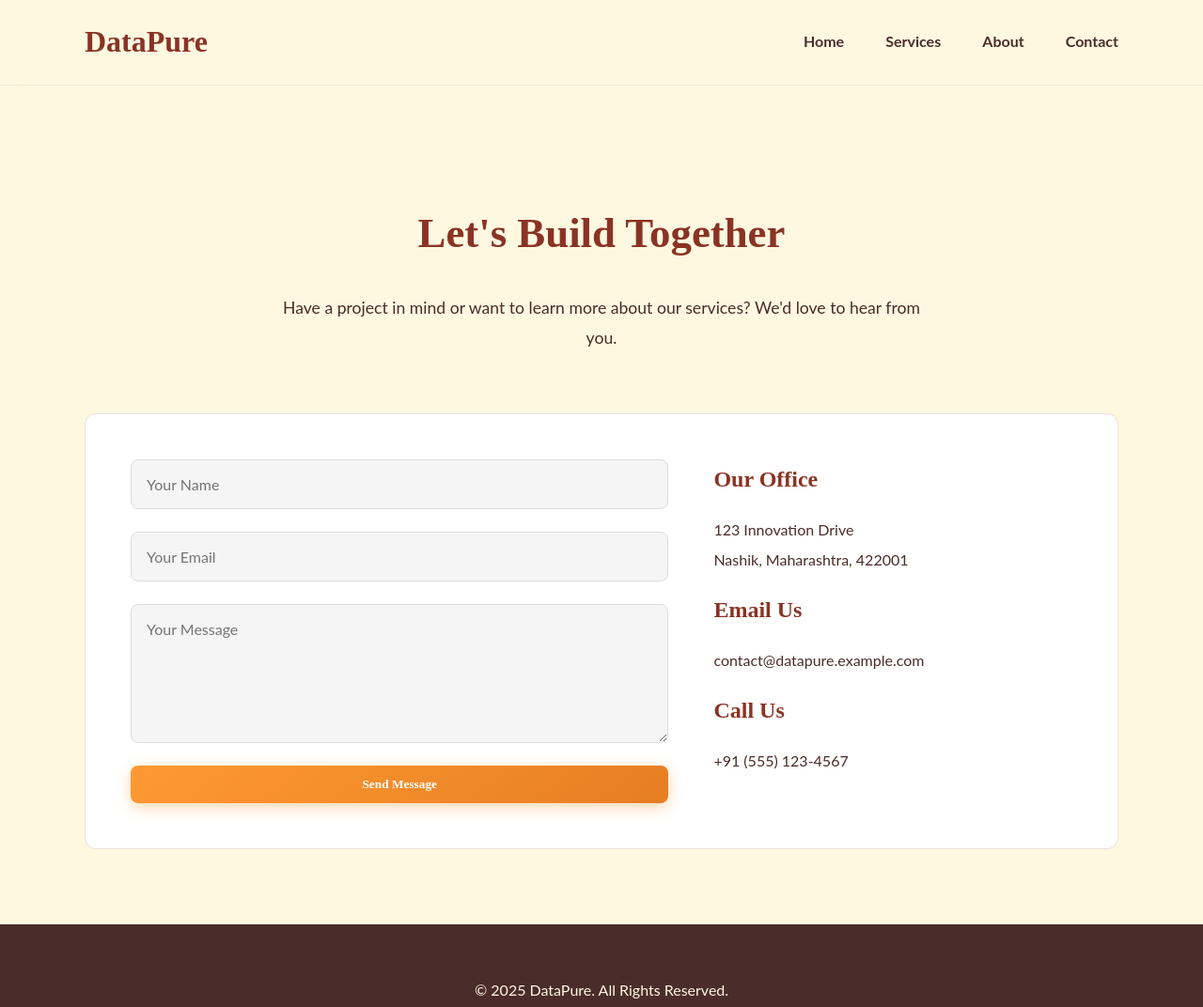
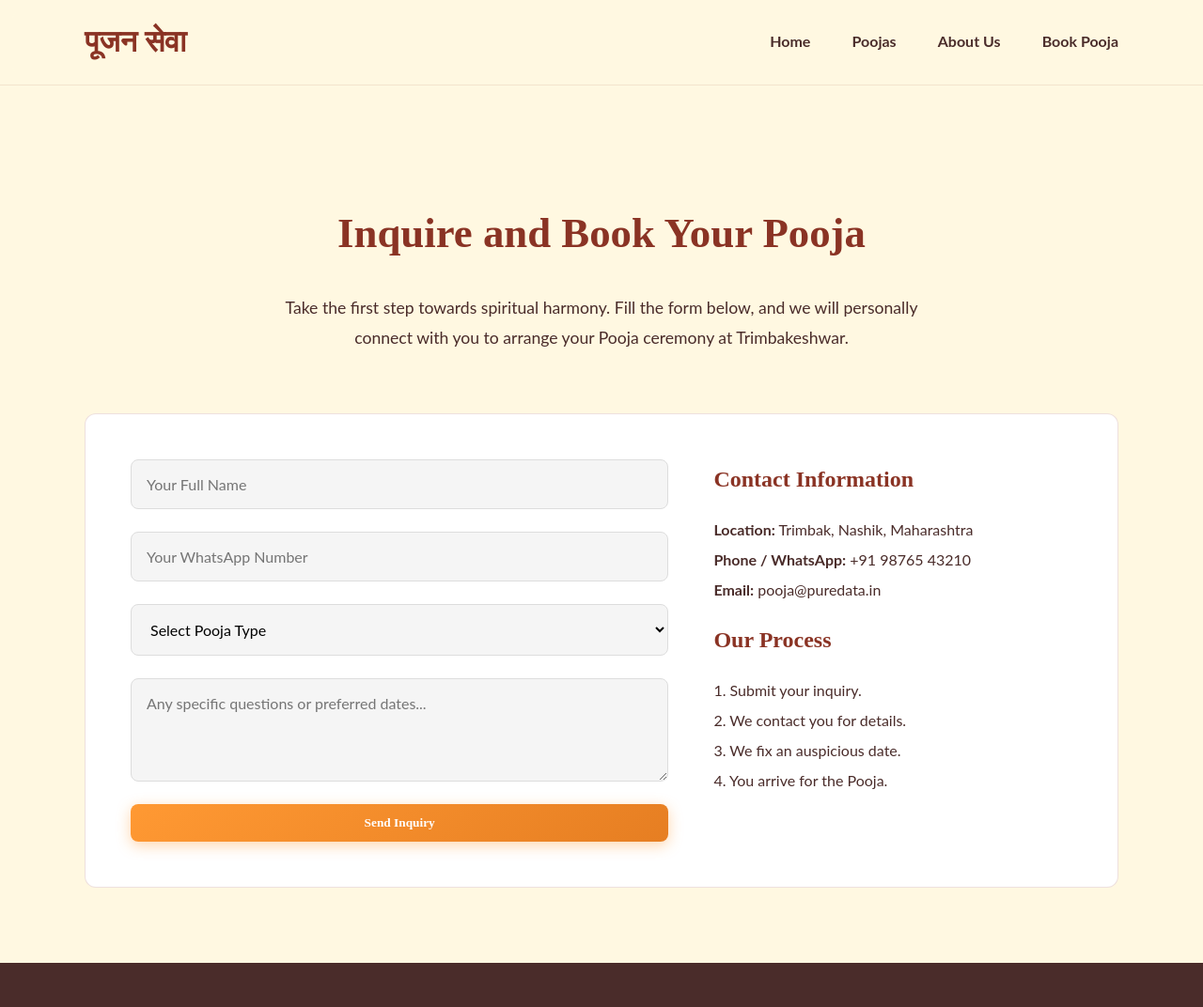
Before and after one commit to pureavidata/datapure2, a plain HTML site: page docs/contact.html in a window 1280 px wide. Shown: the top 1072 px of the page at 94% size. Drawn offline with Linux system fonts and the light colour scheme.

Commit message:
Update contact.html

```diff
--- a/docs/contact.html
+++ b/docs/contact.html
@@ -3,44 +3,56 @@
 <head>
     <meta charset="UTF-8">
     <meta name="viewport" content="width=device-width, initial-scale=1.0">
-    <title>Contact Us | DataPure</title>
+    <title>Book a Pooja | Trimbakeshwar</title>
     <link rel="stylesheet" href="css/style.css">
 </head>
 <body>
 
     <header class="header">
         <div class="container navbar">
-            <a href="index.html" class="logo">DataPure</a>
+            <a href="index.html" class="logo">पूजन सेवा</a>
             <nav class="nav-links">
                 <a href="index.html#home">Home</a>
-                <a href="index.html#services">Services</a>
-                <a href="index.html#about">About</a>
-                <a href="index.html#contact">Contact</a>
+                <a href="index.html#poojas">Poojas</a>
+                <a href="index.html#about">About Us</a>
+                <a href="index.html#booking">Book Pooja</a>
             </nav>
         </div>
     </header>
 
     <main>
-        <section class="contact-section">
+         <section class="contact-section">
             <div class="container">
-                <h1 class="section-title">Let's Build Together</h1>
-                <p class="subtitle">Have a project in mind or want to learn more about our services? We'd love to hear from you.</p>
+                <h1 class="section-title">Inquire and Book Your Pooja</h1>
+                <p class="subtitle">Take the first step towards spiritual harmony. Fill the form below, and we will personally connect with you to arrange your Pooja ceremony at Trimbakeshwar.</p>
                 <div class="contact-grid">
                     <div class="contact-form">
                         <form action="#">
-                            <input type="text" name="name" placeholder="Your Name" required>
-                            <input type="email" name="email" placeholder="Your Email" required>
-                            <textarea name="message" rows="6" placeholder="Your Message" required></textarea>
-                            <button type="submit" class="btn btn-primary">Send Message</button>
+                            <input type="text" name="name" placeholder="Your Full Name" required>
+                            <input type="text" name="whatsapp" placeholder="Your WhatsApp Number" required>
+                             <select name="pooja_type" required>
+                                <option value="" disabled selected>Select Pooja Type</option>
+                                <option value="kaal_sarp">Kaal Sarp Dosh Pooja</option>
+                                <option value="narayan_nagbali">Narayan Nagbali</option>
+                                <option value="tripindi_shradh">Tripindi Shradh</option>
+                                <option value="rudrabhishek">Rudrabhishek</option>
+                                <option value="mahamrityunjay">Mahamrityunjay Jap</option>
+                                <option value="kumbh_vivah">Kumbh Vivah</option>
+                                <option value="other">Other Inquiry</option>
+                            </select>
+                            <textarea name="message" rows="4" placeholder="Any specific questions or preferred dates..."></textarea>
+                            <button type="submit" class="btn btn-primary">Send Inquiry</button>
                         </form>
                     </div>
                     <div class="contact-info">
-                        <h3>Our Office</h3>
-                        <p>123 Innovation Drive<br>Nashik, Maharashtra, 422001</p>
-                        <h3>Email Us</h3>
-                        <p>contact@datapure.example.com</p>
-                        <h3>Call Us</h3>
-                        <p>+91 (555) 123-4567</p>
+                        <h3>Contact Information</h3>
+                        <p>
+                            <strong>Location:</strong> Trimbak, Nashik, Maharashtra<br>
+                            <strong>Phone / WhatsApp:</strong> +91 98765 43210<br>
+                            <strong>Email:</strong> pooja@puredata.in
+                        </p>
+                        <h3>Our Process</h3>
+                        <p>1. Submit your inquiry.<br>2. We contact you for details.<br>3. We fix an auspicious date.<br>4. You arrive for the Pooja.</p>
                     </div>
                 </div>
             </div>
@@ -49,7 +61,7 @@
 
     <footer class="footer">
         <div class="container">
-            <p>&copy; 2025 DataPure. All Rights Reserved.</p>
+            <p>&copy; 2025 Trimbakeshwar Pooja Services. All Rights Reserved.</p>
         </div>
     </footer>
 
```
